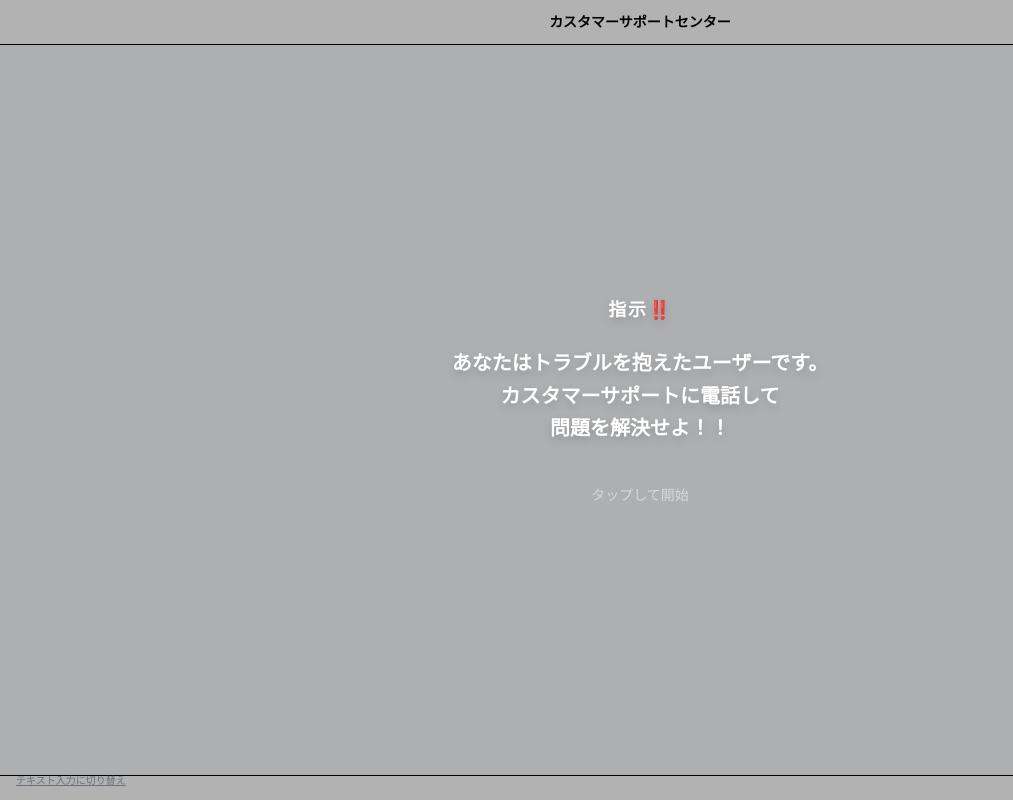
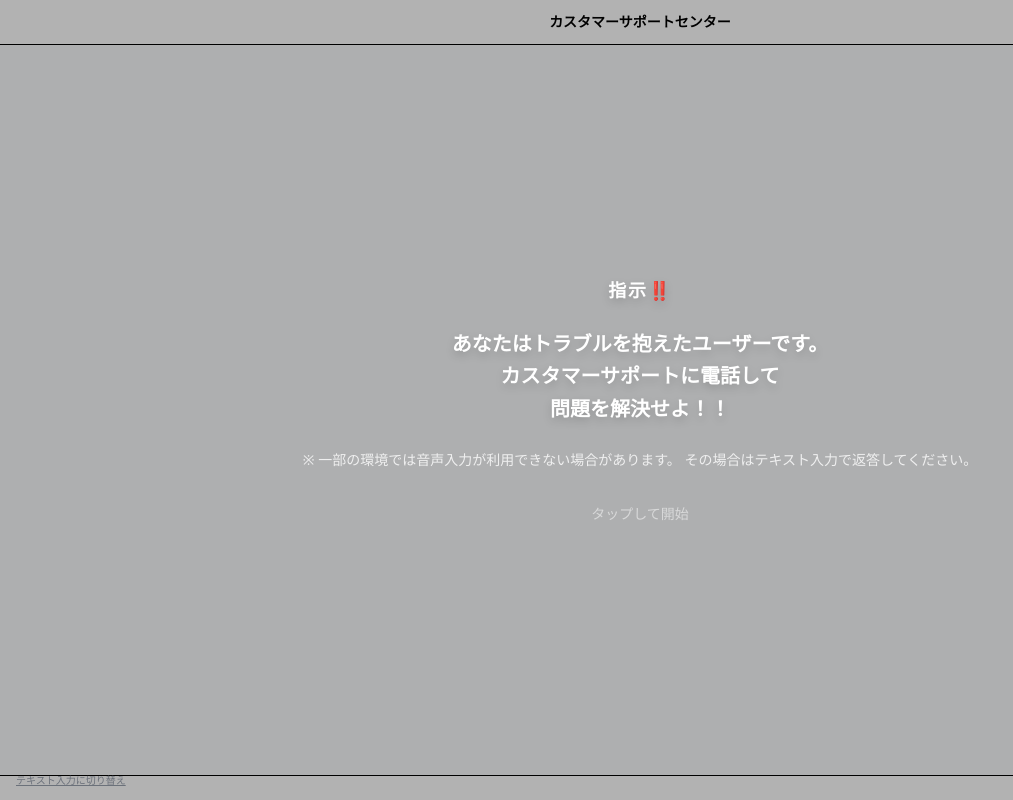
Before and after one commit to Koseeee-27/real-you, a Next.js app in the folder frontend/: page /games/helpdesk in a window 1280 px wide. Shown: the whole page, without its empty margins (0-1013 px from the left). Built offline with nearby package versions, Linux system fonts and the light colour scheme.

Commit message:
refactor: HelpdeskGameFlowコンポーネントに音声入力の利用不可に関する注意書きを追加し、useHelpdeskGameフックでターン管理をリファクタリング

```diff
--- a/frontend/src/features/games/helpdesk/components/HelpdeskGameFlow.tsx
+++ b/frontend/src/features/games/helpdesk/components/HelpdeskGameFlow.tsx
@@ -79,7 +79,11 @@ export default function HelpdeskGameFlow() {
             <p className="mt-6 whitespace-pre-line text-xl font-bold leading-relaxed text-white drop-shadow-lg">
               {instructionText}
             </p>
-            <p className="mt-10 animate-pulse text-sm text-white/70">
+            <p className="mt-6 text-sm leading-relaxed text-white/80">
+              ※ 一部の環境では音声入力が利用できない場合があります。{'\n'}
+              その場合はテキスト入力で返答してください。
+            </p>
+            <p className="mt-8 animate-pulse text-sm text-white/70">
               タップして開始
             </p>
           </div>
--- a/frontend/src/features/games/helpdesk/hooks/useHelpdeskGame.ts
+++ b/frontend/src/features/games/helpdesk/hooks/useHelpdeskGame.ts
@@ -66,6 +66,7 @@ export function useHelpdeskGame(options: {
   const [remainingTimeMs, setRemainingTimeMs] = useState(TURN_TIME_LIMIT_MS);
 
   // --- 再レンダリング不要なデータを ref で管理 ---
+  const currentTurnRef = useRef(0);
   const inputMethodRef = useRef(inputMethod);
   const timerIdRef = useRef<ReturnType<typeof setInterval> | null>(null);
   const pendingAudioMetricsRef = useRef<AudioMetricsResult | null>(null); // 録音停止〜onResult の間に一時保持
@@ -90,21 +91,20 @@ export function useHelpdeskGame(options: {
    * 次のターンがあれば support-speaking へ、最終ターンなら submitting へ遷移。
    */
   const advanceAfterUserTurn = useCallback(() => {
-    setCurrentTurn((prev) => {
-      const nextTurn = prev + 1;
+    const nextTurn = currentTurnRef.current + 1;
+    currentTurnRef.current = nextTurn;
+    setCurrentTurn(nextTurn);
+
     if (nextTurn >= MAX_TURNS) {
       setGamePhase('submitting');
     } else {
-        const supportText = SUPPORT_RESPONSES[nextTurn];
       setChatHistory((prevChat) => [
         ...prevChat,
-          { role: 'support', text: supportText },
+        { role: 'support', text: SUPPORT_RESPONSES[nextTurn] },
       ]);
       setGamePhase('support-speaking');
       setRemainingTimeMs(TURN_TIME_LIMIT_MS);
     }
-      return nextTurn;
-    });
   }, []);
 
   // =========================================================
--- a/frontend/src/features/games/helpdesk/hooks/useSpeechRecognition.ts
+++ b/frontend/src/features/games/helpdesk/hooks/useSpeechRecognition.ts
@@ -90,6 +90,7 @@ export function useSpeechRecognition(options: {
     };
 
     recognition.onend = () => {
+      if (!recognitionRef.current) return;
       const final = accumulatedRef.current.trim();
       onResult(final);
       accumulatedRef.current = '';
```
Lines whose indentation alone changed are shown as unchanged.
